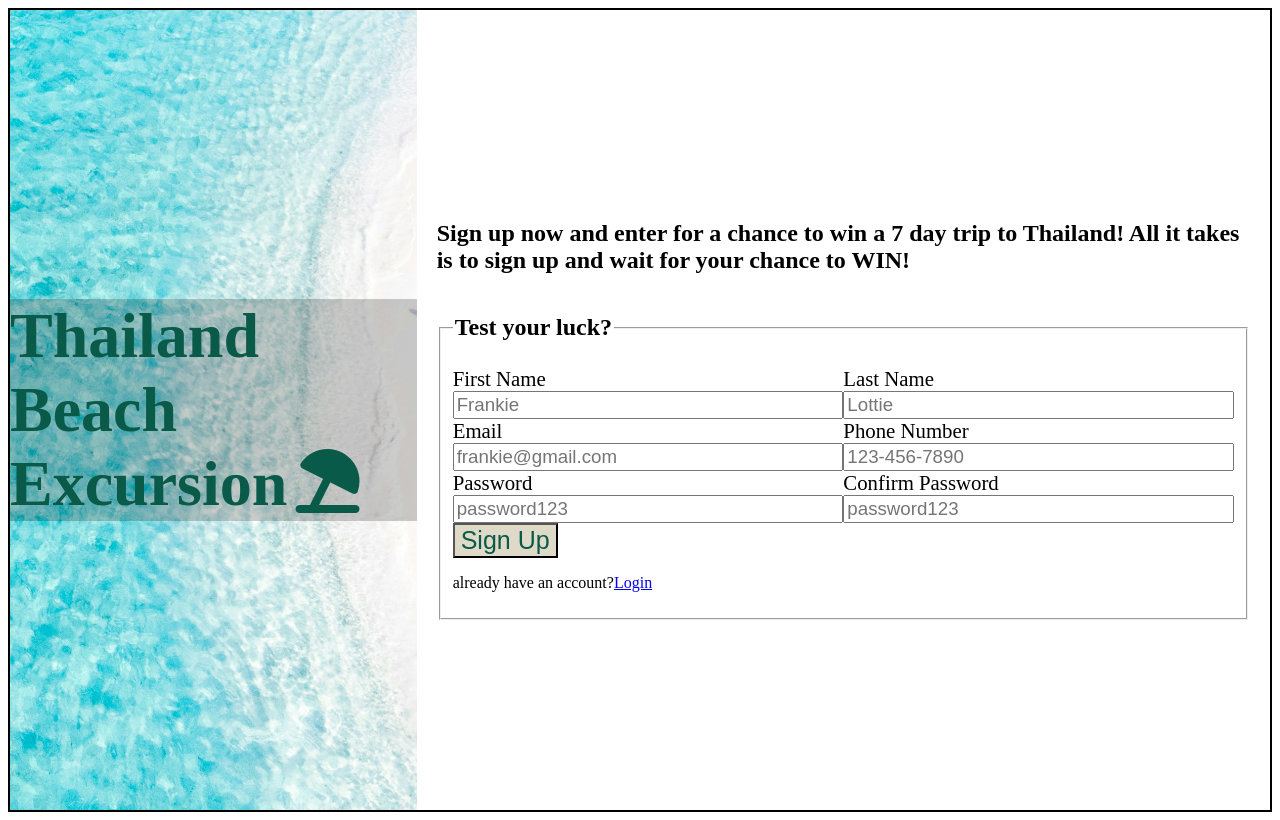
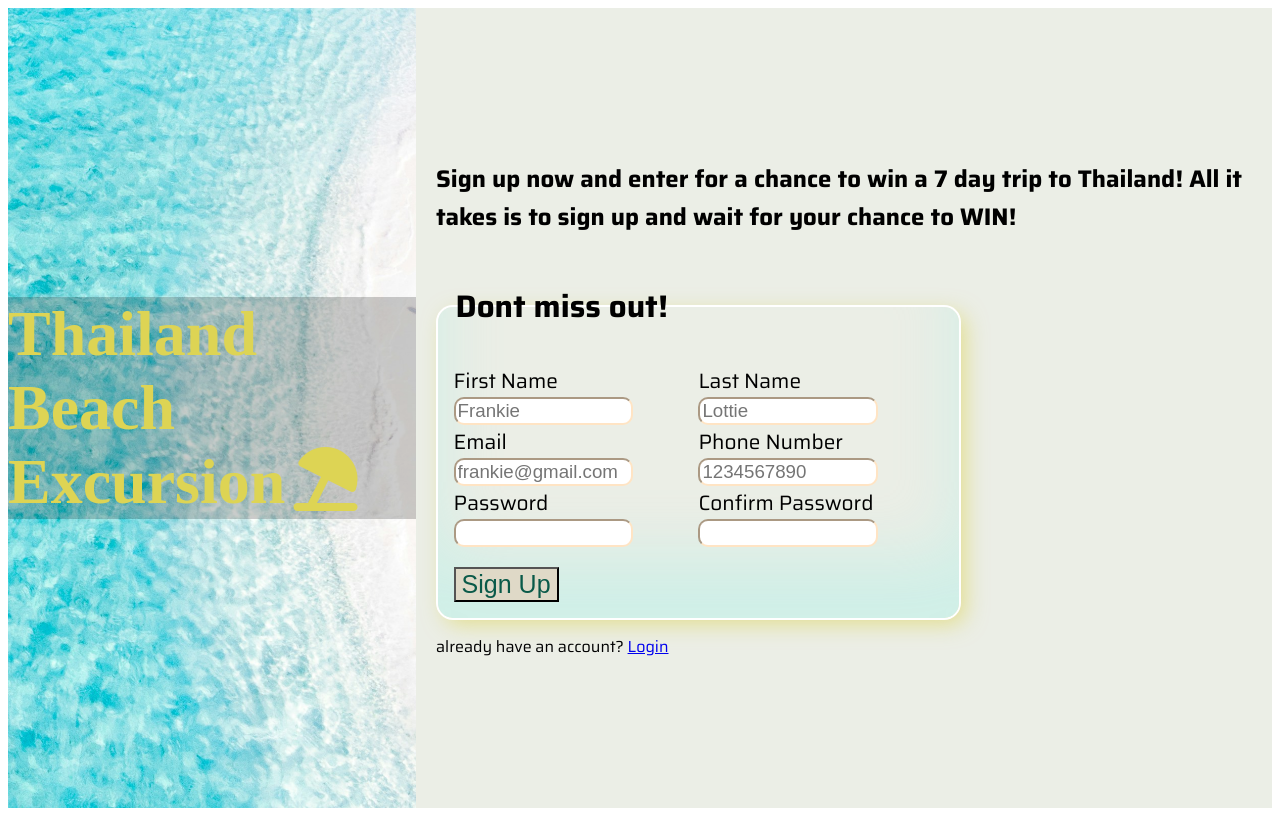
Before and after one commit to frankiesworld/projectSignUp, a plain HTML site: page index.html in a window 1280 px wide. Drawn offline with Linux system fonts and the light colour scheme; a web font is replaced by a local one.

Commit message:
some css polish, content

```diff
--- a/index.html
+++ b/index.html
@@ -9,6 +9,7 @@
     <link rel="preconnect" href="https://fonts.gstatic.com" crossorigin>
     <link href="https://fonts.googleapis.com/css2?family=Agrave+Pro:wght@100..700&family=Faustina:ital,wght@0,300..800;1,300..800&display=swap" rel="stylesheet">
     <link rel="stylesheet" href="https://cdnjs.cloudflare.com/ajax/libs/font-awesome/7.3.1/css/all.min.css" integrity="sha512-QeR2VH+lsBE5LSAe1Q5EnTBbe7XTBubt8dG93Y7gidSgdMCr8nVqKcfKAMyN96SV8KDbZVTDXChatu5G2KQGzg==" crossorigin="anonymous" referrerpolicy="no-referrer">
+    <link href="https://fonts.googleapis.com/css2?family=Agrave+Pro:wght@100..700&family=Faustina:ital,wght@0,300..800;1,300..800&family=Saira:ital,wght@0,100..900;1,100..900&display=swap" rel="stylesheet">
 </head>
 <body>
     <div id="container">
@@ -21,12 +22,13 @@
                 All it takes is to sign up and wait for your chance to WIN!
             </h2>
             <div>
+
+                <form action="https://www.example.com/signup" method="post">
                     <fieldset>
-                    <legend><h2>Test your luck?</h2></legend>
-                <form action="https://www.example.com/signup" method="post">
+                        <legend><h2>Dont miss out!</h2></legend>
                             <div class="field">
                                 <label for="first_name">First Name</label>
-                        <input type="text" name="first_name" id="first_name" placeholder="Frankie">
+                                <input type="text" name="first_name" id="first_name" placeholder="Frankie" required>
                             </div>
                             <div class="field">
                                 <label for="last_name">Last Name</label>
@@ -34,26 +36,28 @@
                             </div>
                             <div class="field">
                                 <label for="email">Email</label>
-                        <input type="email" id="email" name="email" placeholder="frankie@gmail.com">
+                                <input type="email" id="email" name="email" placeholder="frankie@gmail.com" required>
                             </div>
                             <div class="field">
                                 <label for="phone">Phone Number</label>
-                        <input type="tel" id="phone" name="phone" placeholder="123-456-7890">
+                                <input type="tel" id="phone" name="phone" pattern="[0-9]{3}[0-9]{3}[0-9]{4}" placeholder="1234567890">
                             </div>
                             <div class="field">
                                 <label for="pass">Password</label>
-                        <input type="password" id="pass" name="pass" placeholder="password123">
+                                <input type="password" id="pass" name="pass" minlength="4" required>
                             </div>
                             <div class="field">
                                 <label for="confirmPass">Confirm Password</label>
-                        <input type="password" id="confirmPass" name="confirmPass" placeholder="password123">
+                                <input type="password" id="confirmPass" name="confirmPass" minlength="4" required>
                             </div>
+                            <div id="btn">
+                                <button type="submit">Sign Up</button>
+                            </div>
+                    </fieldset>
+                </form>
                     <div>
-                        <button type="submit">Sign Up</button>
-                        <p>already have an account?<a href="#">Login</a></p>
+                        <p>already have an account? <a href="#">Login</a></p>
                     </div>
-                </form>
-                </fieldset>
             </div>
         </div>
     </div>
--- a/styles.css
+++ b/styles.css
@@ -1,10 +1,10 @@
 #container {
-    border: solid black 2px;
     flex-direction: row;
     position: relative;
     height: 100vh;
     display: flex;
     justify-content: center;
+    background-color: rgb(235, 238, 230);
 }
 
 #title {
@@ -17,11 +17,12 @@
     flex: 1;
     font-family: "Faustina", serif;
     font-size: 2em;
-    color: rgb(10, 90, 73)
+    color: rgb(221, 212, 84)
 }
 
 h1{
     background-color: rgba(0, 0, 0, 0.2);
+    width: 100%;
 }
 
 .layout {
@@ -31,6 +32,7 @@ h1{
     flex: 2;
     padding: 20px;
     flex-direction: column;
+    font-family: "Saira", serif;
 }
 
 form {
@@ -40,15 +42,46 @@ form {
     width: 100%;
 }
 
+fieldset {
+    display: flex;
+    flex-direction: row;
+    flex-wrap: wrap;
+    font-size: 130%;
+    width: 60%;
+    padding-bottom: 1rem;
+    box-shadow:
+        inset 0 -3em 3em rgb(145 243 235 / 30%),
+        0 0 0 2px white,
+        0.3em 0.3em 1em rgb(221 212 84 / 60%);
+    border-radius: 15px;
+    border: transparent;
+}
+
 .field {
-    display: flex;
-    flex-direction: column;
-    font-size: 130%;
     width: 50%;
 }
 
+
 input {
+    display: flex;
+    flex-direction: row;
     font-size: 90%;
+    width: 70%;
+    border-radius: 10px;
+    border-width: 2px;
+    border-color: bisque;
+}
+
+input:focus {
+    border-color: aqua;
+}
+
+input:user-valid {
+    border-color: green;
+}
+
+input:user-invalid {
+    border-color: red;
 }
 
 button {
@@ -56,3 +89,7 @@ button {
     background-color: rgb(223, 217, 199);
     color: rgb(10, 90, 73);
 }
+
+#btn {
+  padding-top: 20px;
+}
```
Lines whose indentation alone changed are shown as unchanged.
